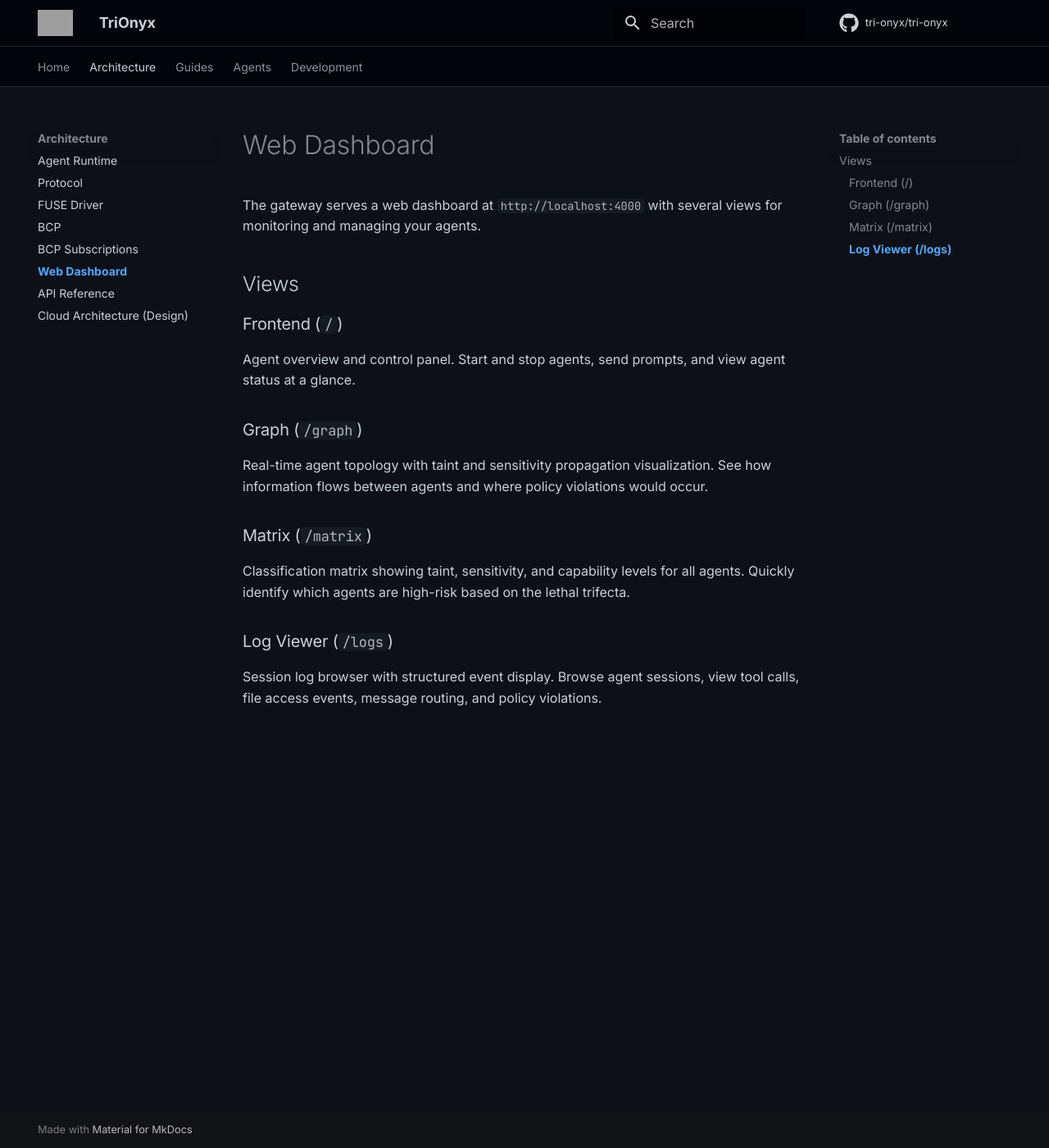
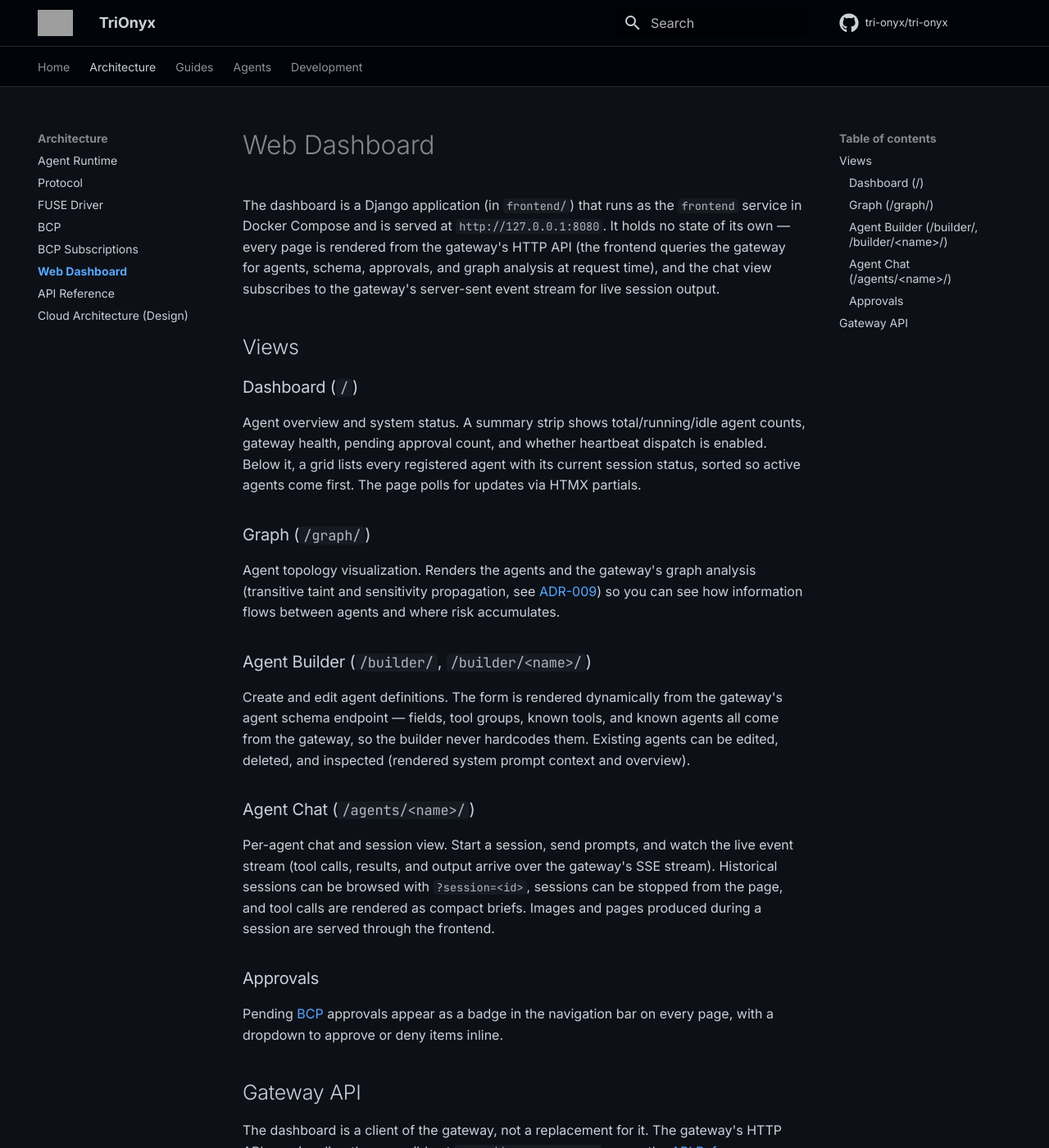
Before and after one commit to tri-onyx/tri-onyx, an MkDocs documentation site: the page built from docs/web-dashboard.md, in a window 1280 px wide and 1400 px high. Shown: the whole window at 82% size. Built offline with MkDocs 1.6.1 and Material for MkDocs 9.7.7, drawn with Linux system fonts in a browser that asks for light colours; comment, search, counter and statistics services are not loaded; some of the changed text lies outside the part shown; grey boxes are pictures that could not be loaded.

Commit message:
docs: correct FUSE/dashboard drift and remove stale analysis file
- Amend ADR-004: risk-based read filtering was removed by ADR-011; the
  driver now only reports reads and the gateway does track-and-kill
- Add ADR-011 to the decisions index
- Document the FUSE permissive-mode-bits strategy in fuse-driver-spec
- Rewrite web-dashboard.md to match the Django frontend on :8080 (the
  old page described a gateway-served dashboard that never existed)
- Fix getting-started curl (content not text), test-agent usage
  (positional args), and the compose service list
- Use trionyx-connector:latest tag consistently across docs/README

Also deletes the untracked pre-ADR-011 ACCESS_CONTROL_ANALYSIS.md after
salvaging its permission-bits insight into fuse-driver-spec.

````diff
--- a/docs/getting-started.md
+++ b/docs/getting-started.md
@@ -201,7 +201,7 @@ The agent image passes your host UID/GID so bind-mounted files have correct owne
 docker compose up
 ```
 
-This starts the gateway and connector. The gateway spawns agent containers on demand when messages arrive.
+This starts the gateway, connector, web frontend, and Docker socket proxy services. The gateway spawns agent containers on demand when messages arrive.
 
 To run in the background:
 
@@ -255,19 +255,21 @@ docker compose logs -f gateway
 For scripted testing:
 
 ```bash
-uv run scripts/test-agent.py --agent main --prompt "What tools do you have access to?"
+uv run scripts/test-agent.py main "What tools do you have access to?"
 ```
 
 ---
 
 ## 7. Web dashboard
 
-The gateway serves a web UI at [http://localhost:4000](http://localhost:4000):
+The `frontend` compose service serves a web UI at [http://127.0.0.1:8080](http://127.0.0.1:8080):
 
-- **`/`** — Agent overview and control panel
-- **`/graph`** — Real-time agent topology with taint/sensitivity visualization
-- **`/matrix`** — Classification matrix (taint, sensitivity, capability levels)
-- **`/logs`** — Session log browser
+- **`/`** — Agent overview: session statuses, gateway health, pending approvals
+- **`/graph/`** — Agent topology with taint/sensitivity risk analysis
+- **`/builder/`** — Create and edit agent definitions
+- **`/agents/<name>/`** — Per-agent chat: start sessions, send prompts, watch live output, browse session history
+
+See [Web Dashboard](web-dashboard.md) for details. The gateway's HTTP API remains at `http://localhost:4000`.
 
 ---
 
--- a/docs/web-dashboard.md
+++ b/docs/web-dashboard.md
@@ -1,21 +1,29 @@
 # Web Dashboard
 
-The gateway serves a web dashboard at `http://localhost:4000` with several views for monitoring and managing your agents.
+The dashboard is a Django application (in `frontend/`) that runs as the `frontend` service in Docker Compose and is served at `http://127.0.0.1:8080`. It holds no state of its own — every page is rendered from the gateway's HTTP API (the frontend queries the gateway for agents, schema, approvals, and graph analysis at request time), and the chat view subscribes to the gateway's server-sent event stream for live session output.
 
 ## Views
 
-### Frontend (`/`)
+### Dashboard (`/`)
 
-Agent overview and control panel. Start and stop agents, send prompts, and view agent status at a glance.
+Agent overview and system status. A summary strip shows total/running/idle agent counts, gateway health, pending approval count, and whether heartbeat dispatch is enabled. Below it, a grid lists every registered agent with its current session status, sorted so active agents come first. The page polls for updates via HTMX partials.
 
-### Graph (`/graph`)
+### Graph (`/graph/`)
 
-Real-time agent topology with taint and sensitivity propagation visualization. See how information flows between agents and where policy violations would occur.
+Agent topology visualization. Renders the agents and the gateway's graph analysis (transitive taint and sensitivity propagation, see [ADR-009](https://github.com/tri-onyx/tri-onyx/blob/main/adr/009-graph-analysis-transitive-risk.md)) so you can see how information flows between agents and where risk accumulates.
 
-### Matrix (`/matrix`)
+### Agent Builder (`/builder/`, `/builder/<name>/`)
 
-Classification matrix showing taint, sensitivity, and capability levels for all agents. Quickly identify which agents are high-risk based on the lethal trifecta.
+Create and edit agent definitions. The form is rendered dynamically from the gateway's agent schema endpoint — fields, tool groups, known tools, and known agents all come from the gateway, so the builder never hardcodes them. Existing agents can be edited, deleted, and inspected (rendered system prompt context and overview).
 
-### Log Viewer (`/logs`)
+### Agent Chat (`/agents/<name>/`)
 
-Session log browser with structured event display. Browse agent sessions, view tool calls, file access events, message routing, and policy violations.
+Per-agent chat and session view. Start a session, send prompts, and watch the live event stream (tool calls, results, and output arrive over the gateway's SSE stream). Historical sessions can be browsed with `?session=<id>`, sessions can be stopped from the page, and tool calls are rendered as compact briefs. Images and pages produced during a session are served through the frontend.
+
+### Approvals
+
+Pending [BCP](bcp.md) approvals appear as a badge in the navigation bar on every page, with a dropdown to approve or deny items inline.
+
+## Gateway API
+
+The dashboard is a client of the gateway, not a replacement for it. The gateway's HTTP API remains directly accessible at `http://localhost:4000` — see the [API Reference](api-reference.md).
````
Also changed, not shown: other parts of docs/getting-started.md (+2 -2 lines), README.md (+2 -2 lines), adr/004-go-fuse-driver.md (+20 -1 lines), docs/decisions.md (+1 -0 lines), docs/fuse-driver-spec.md (+4 -0 lines), docs/index.md (+2 -2 lines).
